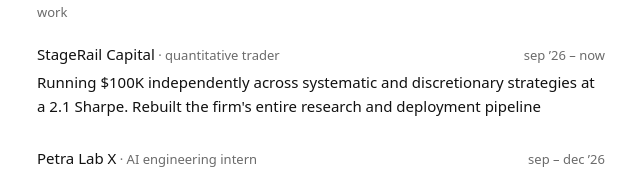
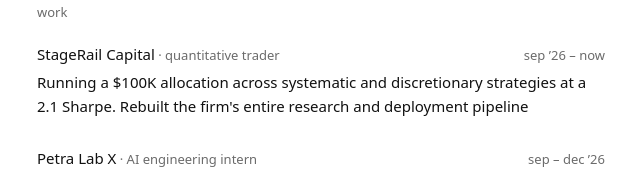
Before and after one commit to tswaterloo/portfoliosite, a Next.js app: page / in a window 1280 px wide. Shown: the part 272-441 px from the top of the page, without its empty margins (319-959 px from the left). Built offline with nearby package versions, Linux system fonts and the light colour scheme.

Commit message:
StageRail: allocation (#31)
Claude-Session: https://claude.ai/code/session_01VzWT3s4DFsaefx8Bd9sagr

Co-authored-by: Claude <noreply@anthropic.com>

```diff
--- a/app/page.tsx
+++ b/app/page.tsx
@@ -10,7 +10,7 @@ const work: Entry[] = [
     name: "StageRail Capital",
     role: "quantitative trader",
     dates: "sep ’26 – now",
-    text: "Running $100K independently across systematic and discretionary strategies at a 2.1 Sharpe. Rebuilt the firm's entire research and deployment pipeline",
+    text: "Running a $100K allocation across systematic and discretionary strategies at a 2.1 Sharpe. Rebuilt the firm's entire research and deployment pipeline",
   },
   {
     name: "Petra Lab X",
```
